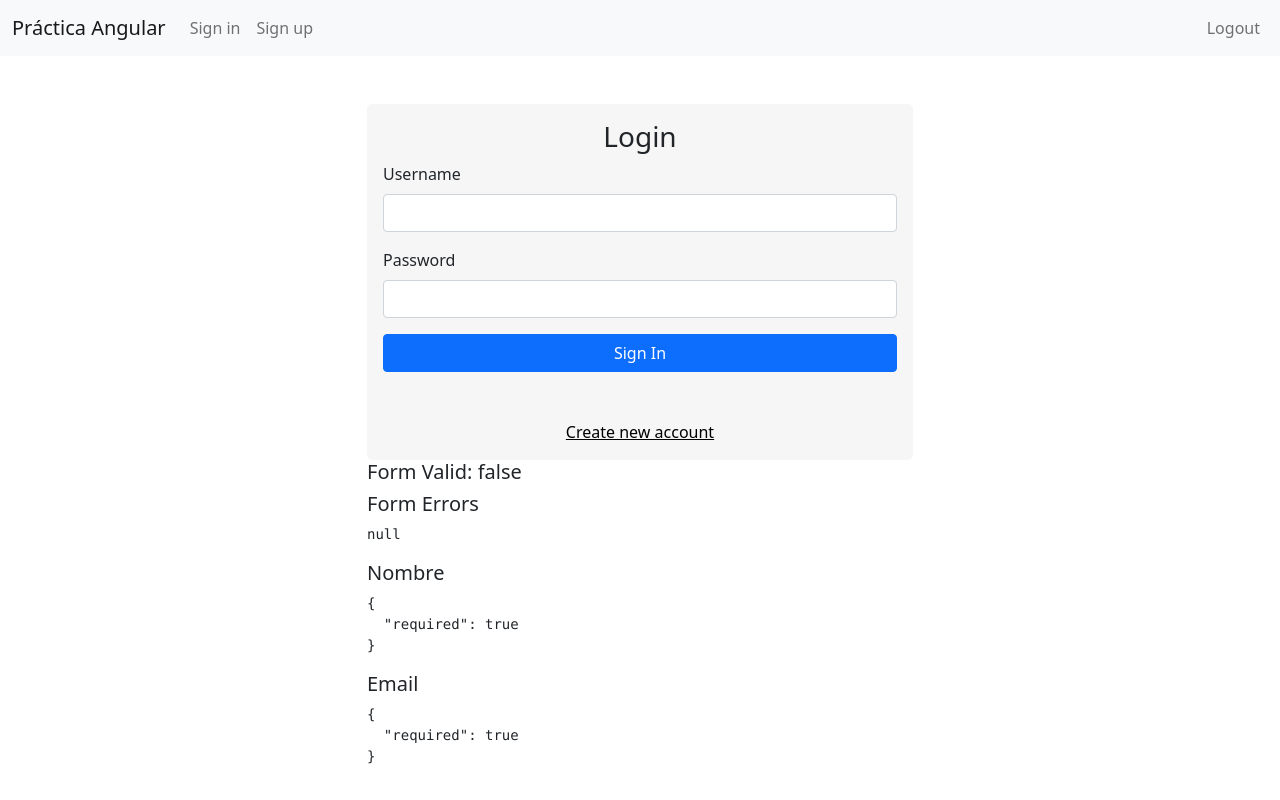
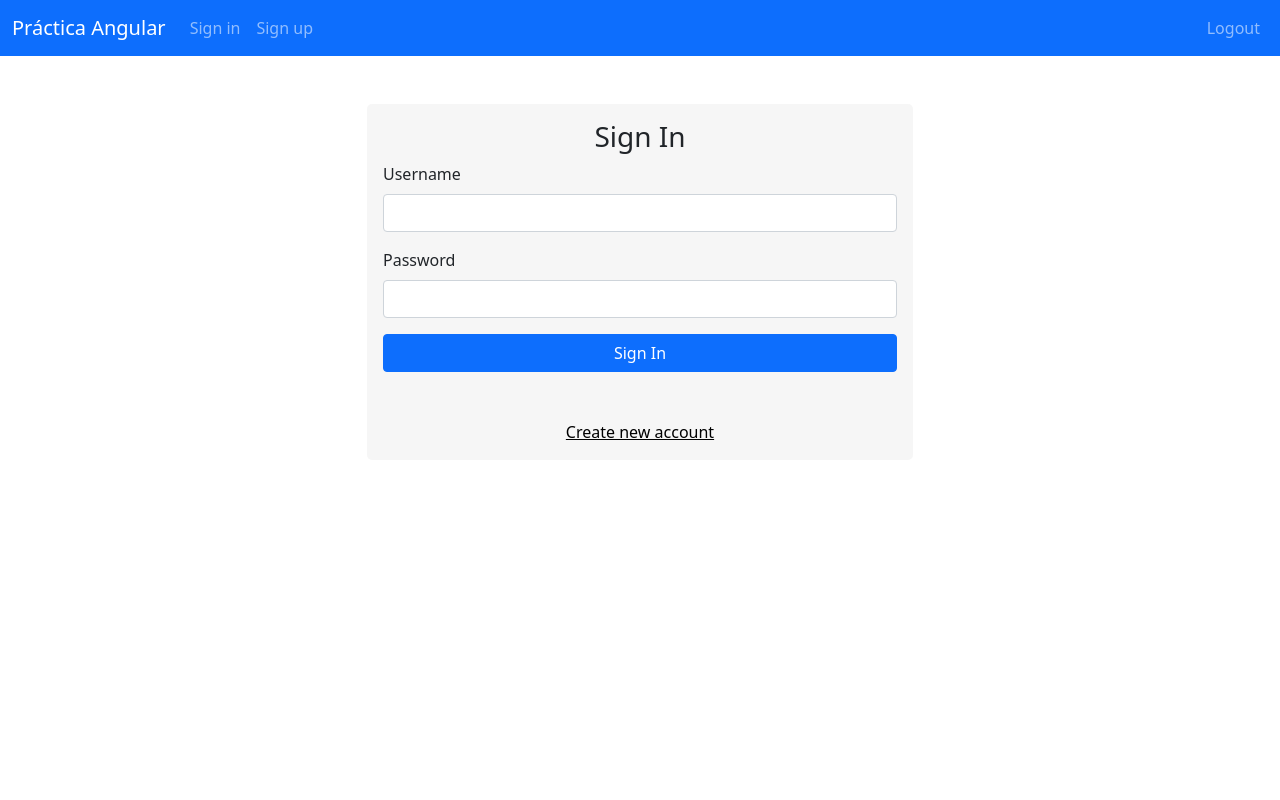
Before and after one commit to Rob2K2/AngularPracticeFronted, an Angular app: page /sign-in in a window 1280 px wide. Built offline with nearby package versions, Linux system fonts and the light colour scheme.

Commit message:
-Cleaned some form validations

```diff
--- a/src/app/pages/auth/sign-in/sign-in.component.html
+++ b/src/app/pages/auth/sign-in/sign-in.component.html
@@ -1,6 +1,6 @@
 <section class="auth-form">
   <div class="text-center">
-    <h3 class="h3">Login</h3>
+    <h3 class="h3">Sign In</h3>
   </div>
   <form [formGroup]="authForm" (ngSubmit)="onSubmit()">
     <div class="mb-3">
@@ -33,12 +33,3 @@
       </div>
   </form>
 </section>
-<h5>Form Valid: {{ authForm.valid }} </h5>
-<h5>Form Errors</h5>
-<pre>{{ authForm.errors | json }}</pre>
-
-<h5>Nombre</h5>
-<pre>{{ f['username'].errors | json }}</pre>
-
-<h5>Email</h5>
-<pre>{{ f['password'].errors | json }}</pre>
--- a/src/app/pages/auth/sign-up/sign-up.component.html
+++ b/src/app/pages/auth/sign-up/sign-up.component.html
@@ -81,18 +81,3 @@
     </div>
   </form>
 </section>
-<h5>Form Valid: {{ authForm.valid }} </h5>
-<h5>Form Errors</h5>
-<pre>{{ authForm.errors | json }}</pre>
-
-<h5>Nombre</h5>
-<pre>{{ f['username'].errors | json }}</pre>
-
-<h5>Email</h5>
-<pre>{{ f['email'].errors | json }}</pre>
-
-<h5>Email</h5>
-<pre>{{ f['password'].errors | json }}</pre>
-
-<h5>Email</h5>
-<pre>{{ f['password2'].errors | json }}</pre>
--- a/src/app/shared/navbar/navbar.component.html
+++ b/src/app/shared/navbar/navbar.component.html
@@ -1,4 +1,4 @@
-<nav class="navbar navbar-expand-lg navbar-light bg-light">
+<nav class="navbar navbar-expand-lg navbar-dark bg-primary">
     <div class="container-fluid">
       <a class="navbar-brand" [routerLink]="['/home']">Práctica Angular</a>
       <button class="navbar-toggler" type="button" data-bs-toggle="collapse" data-bs-target="#navbarNavAltMarkup" aria-controls="navbarNavAltMarkup" aria-expanded="false" aria-label="Toggle navigation">
```
Also changed, not shown: 1 other file (tests, documents, lock files or other folders).
